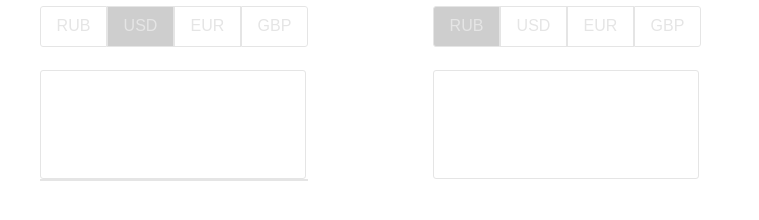
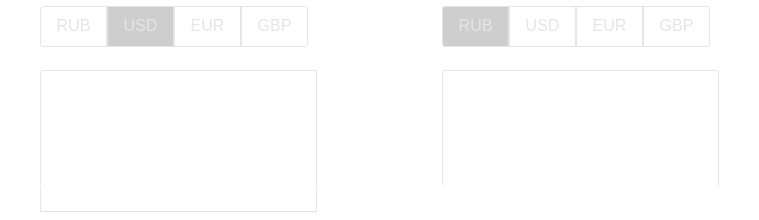
Before and after one commit to Narmina22/project-converter, a plain HTML site: page index.html in a window 1280 px wide. Shown: the part 230-450 px from the top of the page, 210-969 px from the left. Drawn offline with Linux system fonts and the light colour scheme.

Commit message:
fixed input

```diff
--- a/script.js
+++ b/script.js
@@ -21,10 +21,12 @@ function calculate(currencyEl_one, currencyEl_two, amountEl_one, amountEl_two) {
         amountEl_two.value = (amountEl_one.value * rate).toFixed(4);
     })
 }
+
 function nulls(num) {
     if(num.split('.')[1] == '0000') num = num.split[0];
     return num;
 }
+
 function spaces(num) {
     const s = num.length;
     const chars = num.split('');
@@ -34,6 +36,7 @@ function spaces(num) {
     }, '');
     return ((strWithSpaces[0] === ' ') ? strWithSpaces.slice(1) : strWithSpaces);
 }
+
 currencyEl_one.addEventListener('change', () => {calculate(currencyEl_one, currencyEl_two, amountEl_one, amountEl_two)});
 amountEl_one.addEventListener('input', () => {calculate(currencyEl_one, currencyEl_two, amountEl_one, amountEl_two)});
 currencyEl_two.addEventListener('change', () => {calculate(currencyEl_two, currencyEl_one, amountEl_two, amountEl_one)});
--- a/style.css
+++ b/style.css
@@ -119,7 +119,11 @@ input {
     font-size: 36px;
     font-weight: 700;
     outline: 0;
+    padding: 10px 0px 0px 15px;
+    border-bottom: none;
 }
 .rate-first {
     border: 1px solid #E5E5E5;
+    border-top: none;
+    padding: 20px 0px 5px 15px;
 }
```
